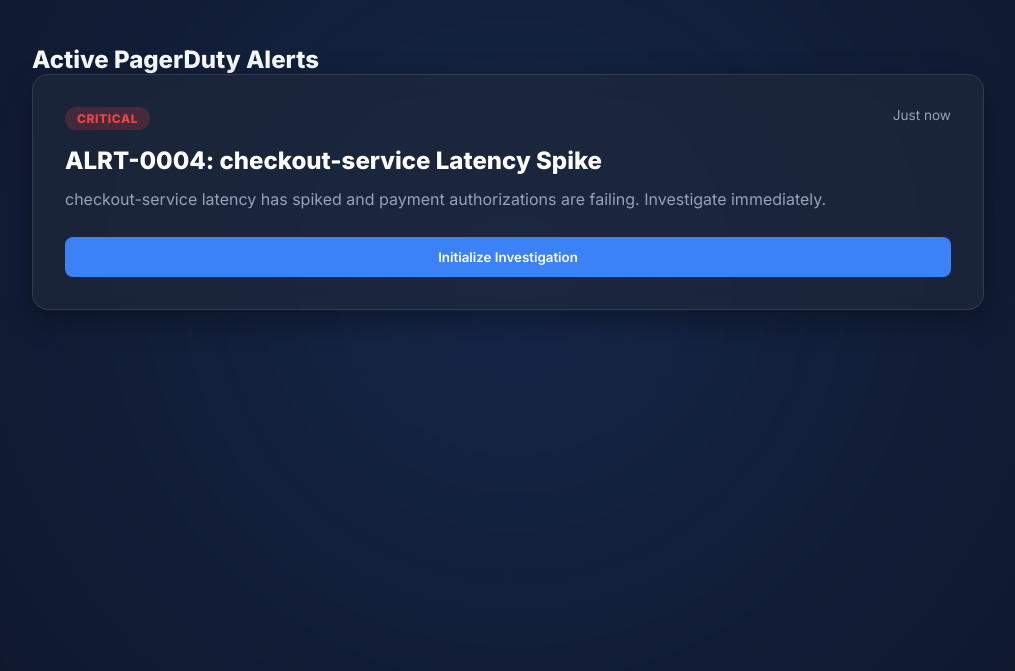
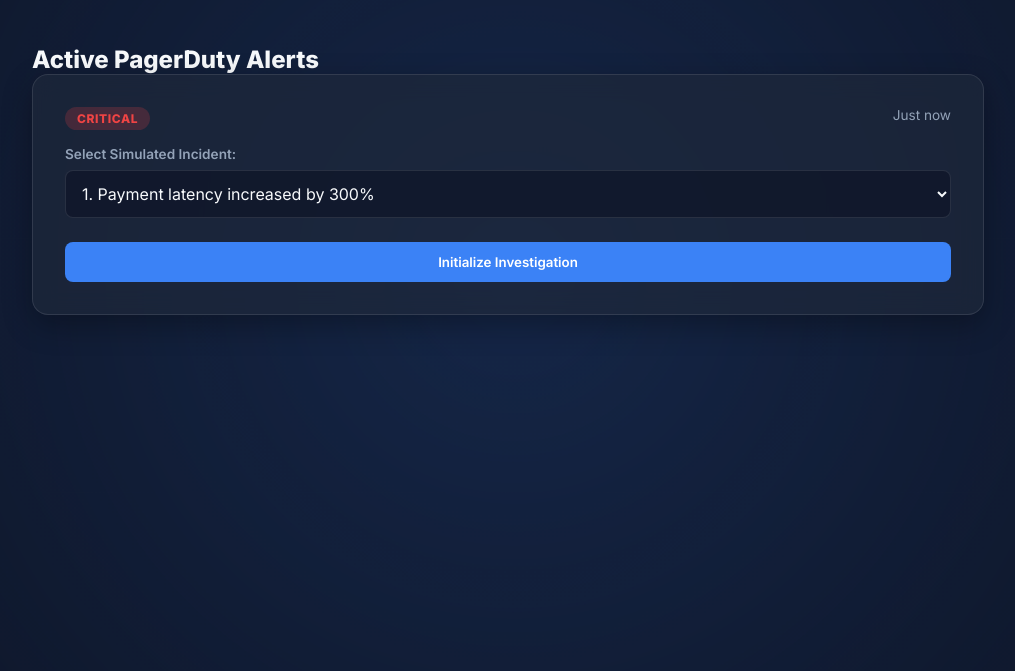
Before and after one commit to RayanVakil/ai-incident-commander, a plain HTML site: page static/index.html in a window 1280 px wide. Shown: the part 129-800 px from the top of the page, without its empty margins (132-1147 px from the left). Drawn offline with nearby package versions, Linux system fonts and the light colour scheme.

Commit message:
Add Design Document and 3 Incident Dropdown

```diff
--- a/static/app.js
+++ b/static/app.js
@@ -26,6 +26,9 @@
     }
 
     investigateBtn.addEventListener('click', async () => {
+        const incidentSelect = document.getElementById('incidentSelect');
+        const alertMessage = incidentSelect ? incidentSelect.value : "checkout-service latency has spiked and payment authorizations are failing. Investigate immediately.";
+
         // UI updates
         investigateBtn.disabled = true;
         investigateBtn.textContent = 'Investigating...';
@@ -33,7 +36,7 @@
 
         // Simulate initial agent thought process
         await simulateTypingLog("Initializing LangGraph ReAct Agent with Gemini 2.5 Pro...", 800);
-        await simulateTypingLog("Analyzing incoming PagerDuty alert: 'checkout-service latency has spiked...'", 1000);
+        await simulateTypingLog(`Analyzing incoming alert: '${alertMessage.substring(0, 40)}...'`, 1000);
         await simulateTypingLog("Invoking Tool: Get_Active_Alerts...", 1200);
         await simulateTypingLog("Invoking Tool: Get_Service_Architecture(checkout-service)...", 1000);
         await simulateTypingLog("Tracing dependency graph. Investigating payment-service...", 1500);
@@ -47,7 +50,7 @@
                     'Content-Type': 'application/json'
                 },
                 body: JSON.stringify({
-                    alert_message: "checkout-service latency has spiked and payment authorizations are failing. Investigate immediately."
+                    alert_message: alertMessage
                 })
             });
 
--- a/static/index.html
+++ b/static/index.html
@@ -27,8 +27,14 @@
                     <span class="severity-badge">CRITICAL</span>
                     <span class="timestamp">Just now</span>
                 </div>
-                <h3 class="alert-title">ALRT-0004: checkout-service Latency Spike</h3>
-                <p class="alert-desc">checkout-service latency has spiked and payment authorizations are failing. Investigate immediately.</p>
+                <div class="incident-selector">
+                    <label for="incidentSelect">Select Simulated Incident:</label>
+                    <select id="incidentSelect" class="incident-dropdown">
+                        <option value="Payment latency increased by 300%. Determine what changed.">1. Payment latency increased by 300%</option>
+                        <option value="Inventory overselling occurred during a flash sale. Analyze the likely cause.">2. Inventory overselling occurred during a flash sale</option>
+                        <option value="Customer complaints regarding slow checkout have increased significantly over the last two hours. Investigate.">3. Customer complaints regarding slow checkout</option>
+                    </select>
+                </div>
                 <button id="investigateBtn" class="primary-btn">Initialize Investigation</button>
             </div>
         </section>
--- a/static/style.css
+++ b/static/style.css
@@ -138,6 +138,36 @@
     color: var(--text-muted);
     margin-bottom: 1.5rem;
     line-height: 1.6;
+}
+
+.incident-selector {
+    margin-bottom: 1.5rem;
+    display: flex;
+    flex-direction: column;
+    gap: 0.5rem;
+}
+
+.incident-selector label {
+    color: var(--text-muted);
+    font-size: 0.85rem;
+    font-weight: 600;
+}
+
+.incident-dropdown {
+    width: 100%;
+    padding: 0.75rem;
+    background-color: rgba(15, 23, 42, 0.8);
+    color: var(--text-main);
+    border: 1px solid var(--border-glass);
+    border-radius: 8px;
+    font-family: 'Inter', sans-serif;
+    font-size: 1rem;
+    outline: none;
+    transition: border-color 0.2s ease;
+}
+
+.incident-dropdown:focus {
+    border-color: var(--accent-blue);
 }
 
 .primary-btn {
```
Also changed, not shown: 3 other files.
